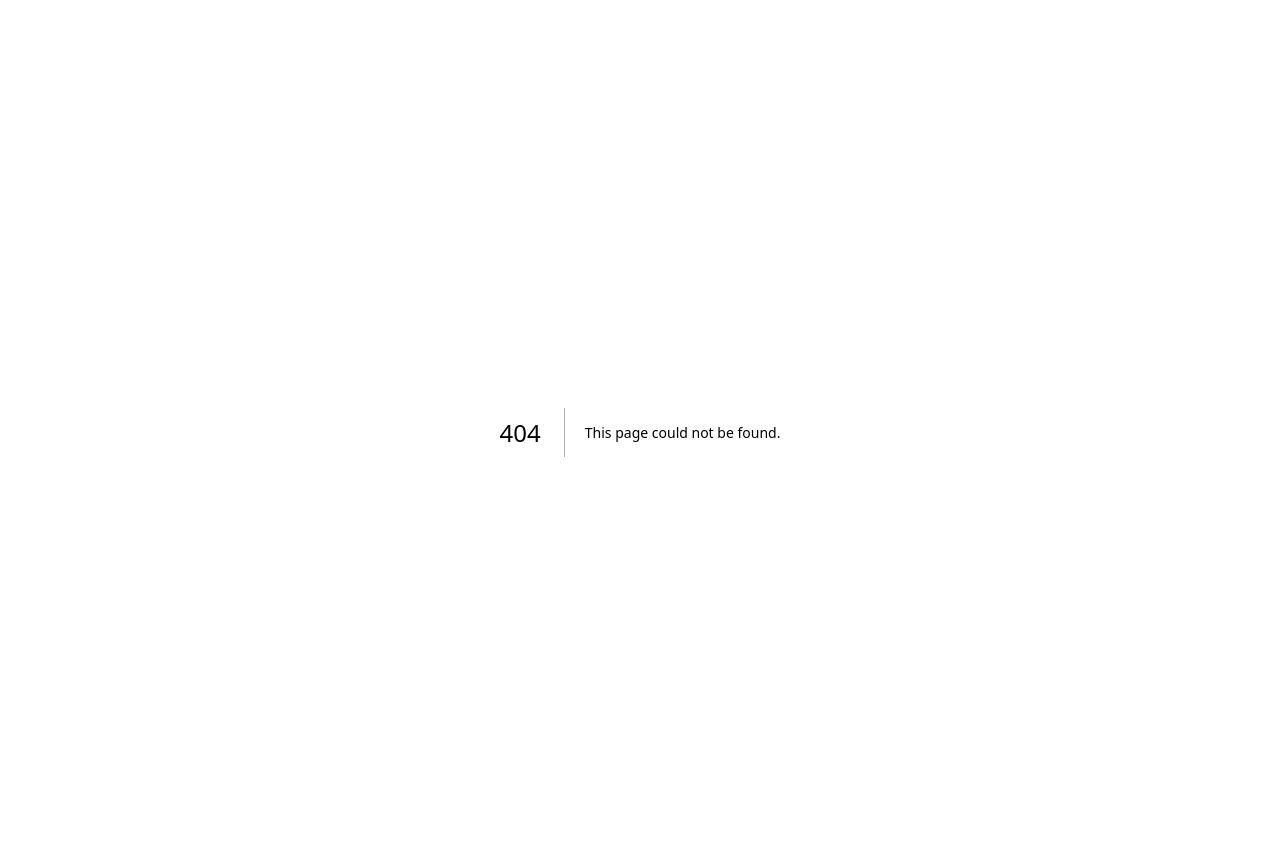
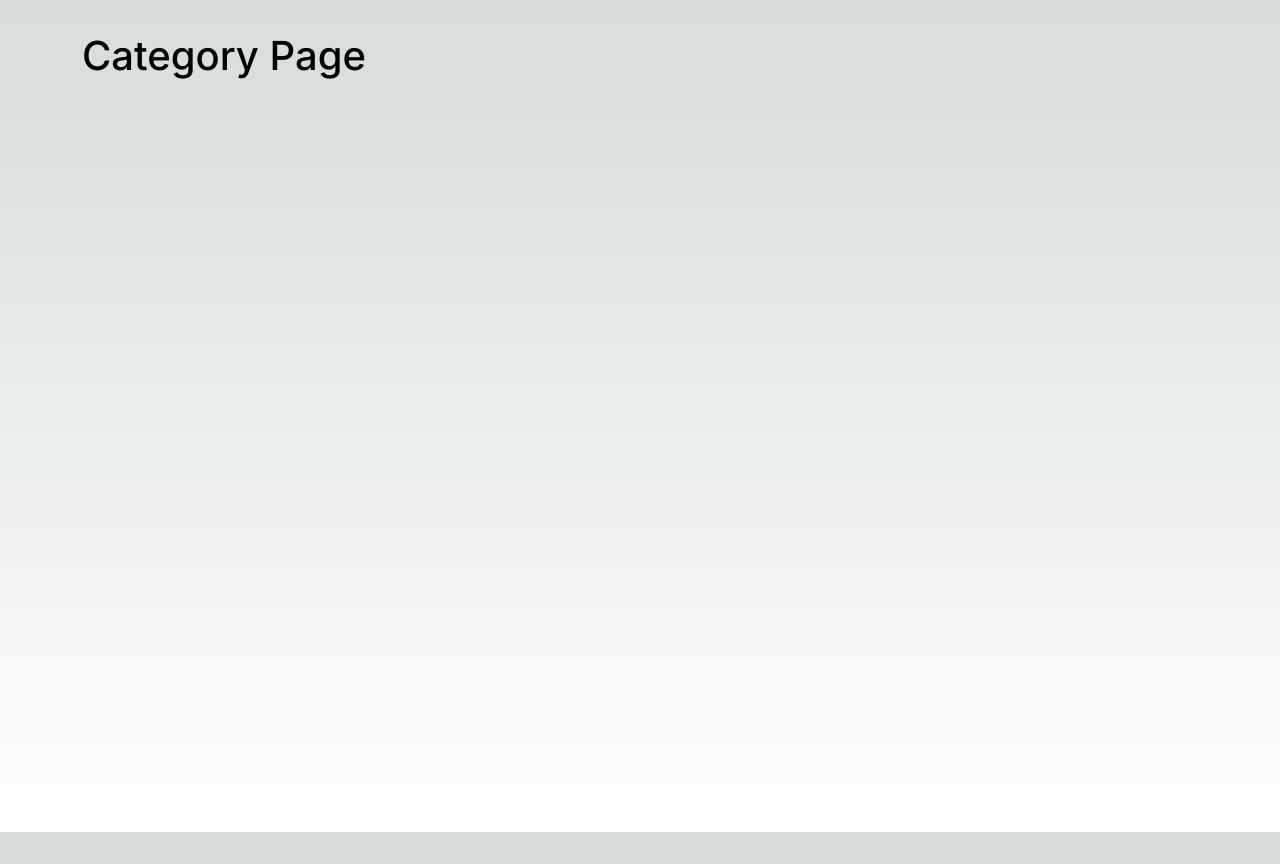
Before and after one commit to Akindejoye/news-blog, a Next.js app: page /categories/1 in a window 1280 px wide. Before the commit this address had no page. After the commit the page ends 832 px from the top, so only its background shows below. Built offline with nearby package versions, Linux system fonts and the light colour scheme.

Commit message:
Category Page

```diff
--- /dev/null
+++ b/pages/categories/[category].tsx
@@ -0,0 +1,9 @@
+const CategoryNewsPage = () => {
+  return (
+    <>
+      <h1>Category Page</h1>
+    </>
+   );
+}
+
+export default CategoryNewsPage;
```
